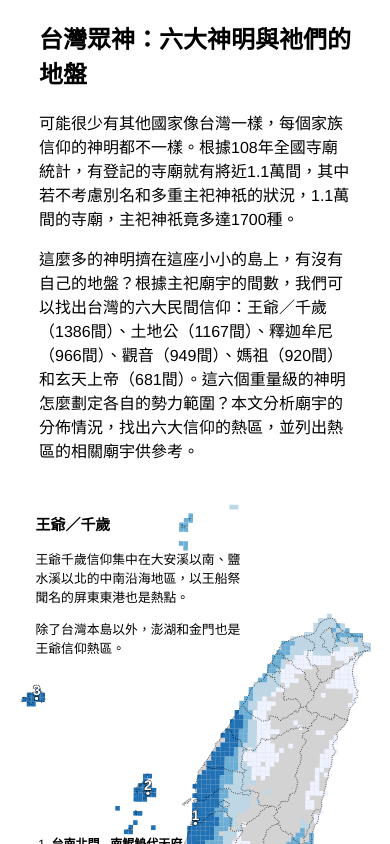
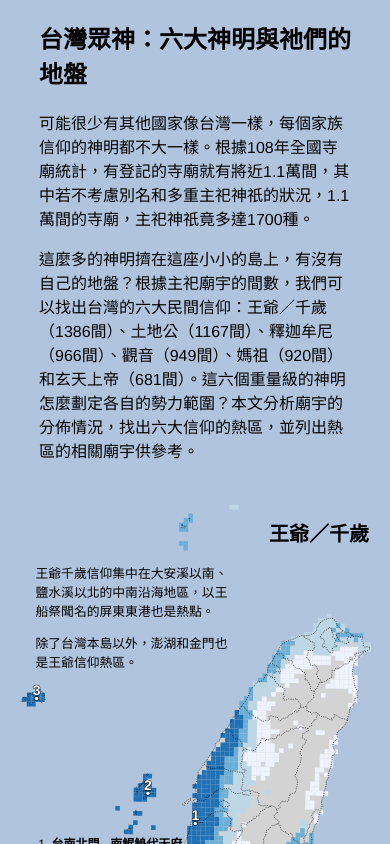
Before and after one commit to imdataman/tw-gods-frontend, a Vue app: page / in a window 390 px wide. Shown: the top 844 px of the page. Built offline with nearby package versions, Linux system fonts and the light colour scheme.

Commit message:
refine layout and add background color

```diff
--- a/public/index.html
+++ b/public/index.html
@@ -33,6 +33,7 @@
   <style type="text/css">
     body {
       margin: 0;
+      background: lightsteelblue;
     }
   </style>
 </body>
--- a/src/App.vue
+++ b/src/App.vue
@@ -3,7 +3,7 @@
     <div class="opening">
       <h2>台灣眾神：六大神明與祂們的地盤</h2>
       <p>
-        可能很少有其他國家像台灣一樣，每個家族信仰的神明都不一樣。根據108年全國寺廟統計，有登記的寺廟就有將近1.1萬間，其中若不考慮別名和多重主祀神祇的狀況，1.1萬間的寺廟，主祀神祇竟多達1700種。
+        可能很少有其他國家像台灣一樣，每個家族信仰的神明都不大一樣。根據108年全國寺廟統計，有登記的寺廟就有將近1.1萬間，其中若不考慮別名和多重主祀神祇的狀況，1.1萬間的寺廟，主祀神祇竟多達1700種。
       </p>
       <p>
         這麼多的神明擠在這座小小的島上，有沒有自己的地盤？根據主祀廟宇的間數，我們可以找出台灣的六大民間信仰：王爺／千歲（1386間）、土地公（1167間）、釋迦牟尼（966間）、觀音（949間）、媽祖（920間）和玄天上帝（681間）。這六個重量級的神明怎麼劃定各自的勢力範圍？本文分析廟宇的分佈情況，找出六大信仰的熱區，並列出熱區的相關廟宇供參考。
@@ -92,7 +92,6 @@ a {
   padding-bottom: 20px;
   display: grid;
   grid-template-columns: 1fr 1fr 1fr;
-  align-items: center;
 }
 
 .sourceCode {
--- a/src/components/Map.vue
+++ b/src/components/Map.vue
@@ -173,8 +173,13 @@ export default {
   position: absolute;
   left: 1rem;
   top: 0rem;
-  width: 60%;
+  width: 95%;
+  h3 {
+    text-align: right;
+    margin-bottom: 2rem;
+  }
   p {
+    max-width: 60%;
     word-wrap: break-word;
   }
 }
@@ -223,6 +228,10 @@ export default {
   }
   .mapText {
     font-size: 0.8rem;
+    h3 {
+      font-size: 1.25rem;
+      margin-bottom: 1rem;
+    }
   }
   .lastOne {
     .highlightText {
```
